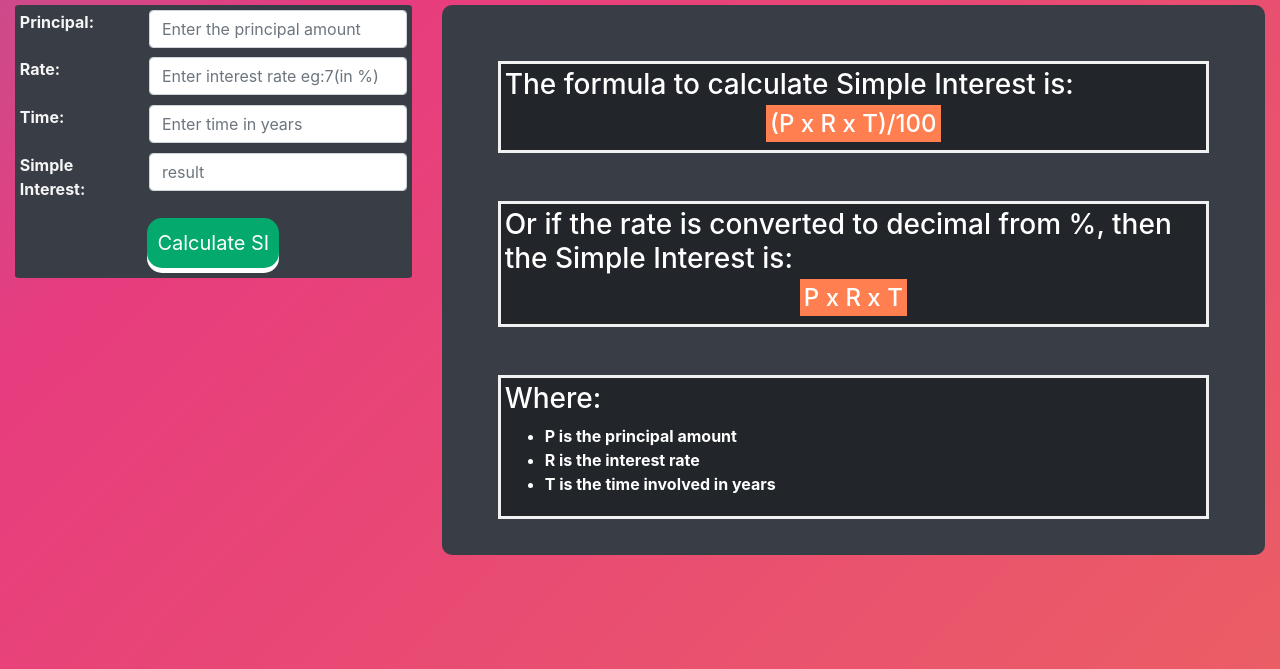
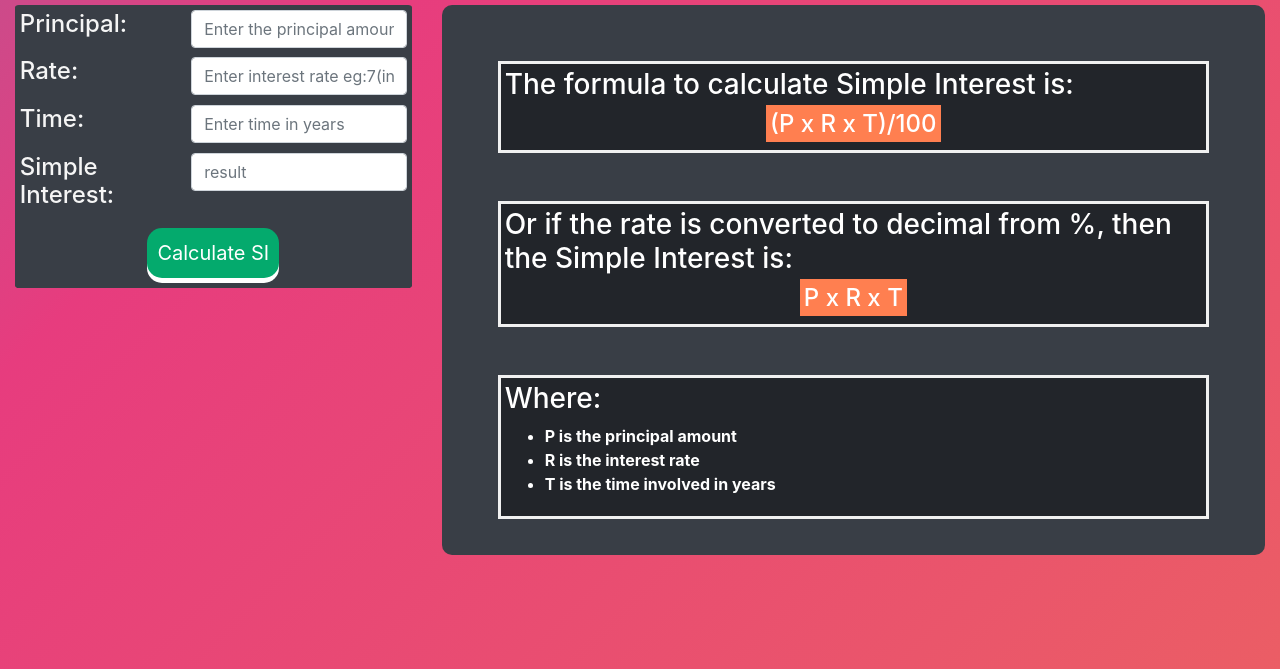
Before and after one commit to Sowmya-Korada/Day5-SimpleInterestCalc, a plain HTML site: page index.html in a window 1280 px wide. Shown: the part 131-800 px from the top of the page. Drawn offline with nearby package versions, Linux system fonts and the light colour scheme.

Commit message:
Update index.html

```diff
--- a/index.html
+++ b/index.html
@@ -36,19 +36,19 @@
                 <form >
                     <table class="table table-borderless  table-responsive-xs table-sm">
                         <tr>
-                            <th><label for="prin">Principal:</label></th>
+                            <th><label for="prin" class="h4">Principal:</label></th>
                             <td><input type="text" class="form-control" name="principal" id="prin" placeholder="Enter the principal amount" ></td>
                         </tr>
                         <tr>
-                            <th><label for="rate">Rate:</label></th>
+                            <th><label for="rate" class="h4">Rate:</label></th>
                             <td> <input type="text" class="form-control" name="rate" id="rate" placeholder="Enter interest rate eg:7(in %)"></td>
                         </tr>
                         <tr>
-                            <th><label for="time">Time:</label></th>
+                            <th><label for="time" class="h4">Time:</label></th>
                             <td><input type="text" class="form-control" name="time" id="time" placeholder="Enter time in years"></td>
                         </tr>
                         <tr>
-                            <th><label for="SI">Simple Interest:</label></th>
+                            <th><label for="SI" class="h4">Simple Interest:</label></th>
                             <td><input type="text" class="form-control" id="SI" name="sim" placeholder="result"></td>
                         </tr>
                         <tr>
```
